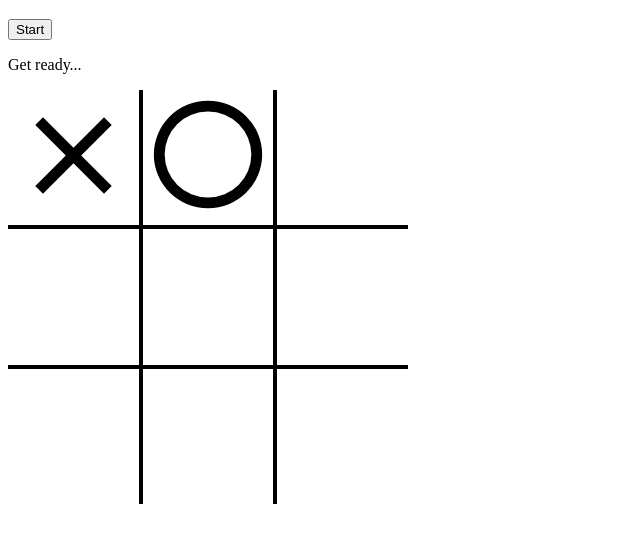
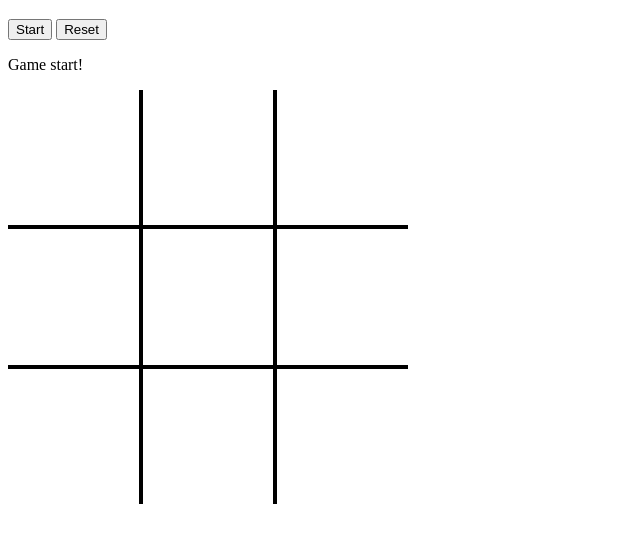
Before and after one commit to joohwan58/tic-tac-toe, a plain HTML site: page index.html in a window 1280 px wide. Both pictures are taken after a click on the button "Start". Shown: the part 61-604 px from the top of the page, without its empty margins (0-640 px from the left). Drawn offline with Linux system fonts and the light colour scheme.

Commit message:
please help waht am i doing

```diff
--- a/app.js
+++ b/app.js
@@ -88,6 +88,10 @@ boardElement.forEach((square) => {
     })
 });
 
-game.start();
-game.playTurn(0, 0);
-game.playTurn(0, 1);
+const message = document.querySelector('p');
+
+const startButton = document.querySelector('.start');
+startButton.addEventListener('click', () => {
+    message.textContent = 'Game start!'
+    game.start();
+});
--- a/index.html
+++ b/index.html
@@ -12,7 +12,8 @@
 
 <body>
     <h1>Tic-Tac-Toe!</h1>
-    <button type="button">Start</button>
+    <button class="start" type="button">Start</button>
+    <button class="reset" type="button">Reset</button>
     <p>Get ready...</p>
     <div class="board">
         <div class="square a 0-0"><img src="icons/empty.png"></div>
```
